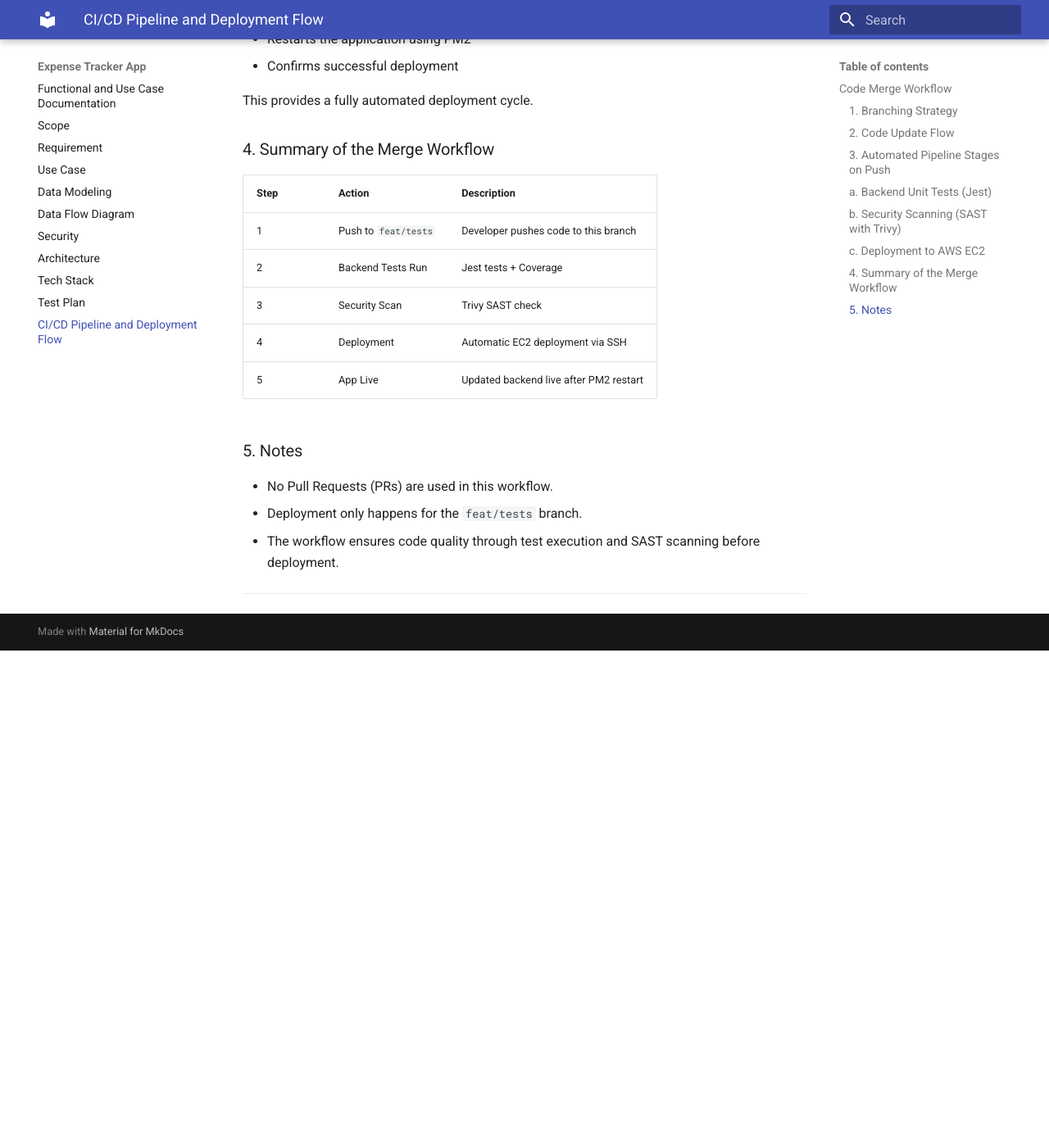
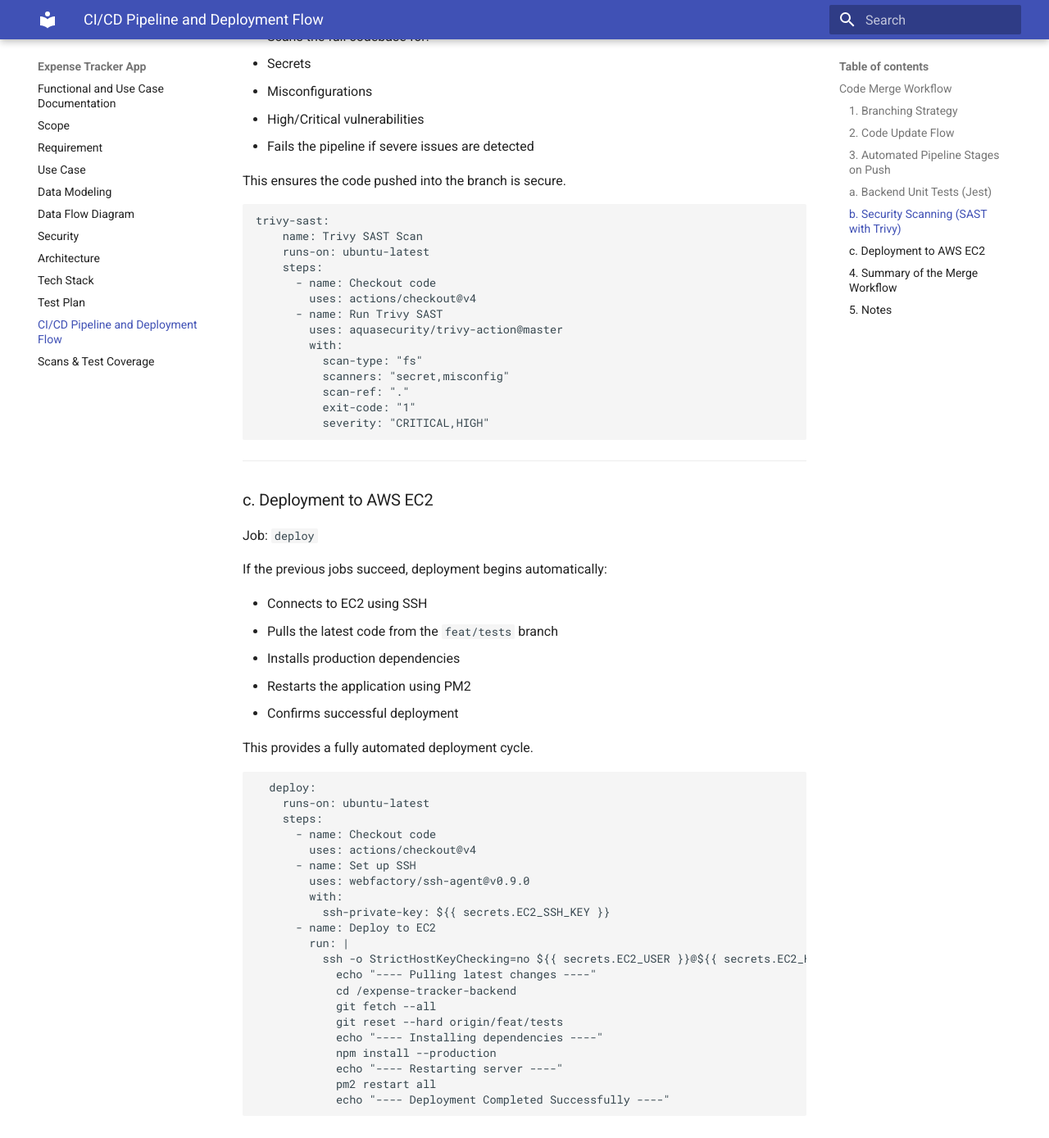
Before and after one commit to Karan-Asija-GKM-IT/expense-tracker-docs, an MkDocs documentation site: the page built from docs/Deployment.md, in a window 1280 px wide and 1400 px high, scrolled down 1793 px. Shown: the top 1389 px of the window at 82% size. Built offline with MkDocs 1.6.1 and Material for MkDocs 9.7.7, drawn with Linux system fonts in a browser that asks for light colours; before the commit the page ends 2587 px from its top, so only the background shows below that; some of the changed text lies outside the part shown.

Commit message:
feat: add scans documentation

````diff
--- a/docs/Deployment.md
+++ b/docs/Deployment.md
@@ -23,21 +23,46 @@
 
 When code is pushed to the branch, the following jobs run **automatically**:
 
----
 
-### **a. Backend Unit Tests (Jest)**
+### a. Backend Unit Tests (Jest)
 Job: `backend-tests`
 
 - Installs dependencies
 - Runs Jest test cases
 - Generates code coverage
 - Uploads coverage report to GitHub Actions Artifacts
+```
+jobs:
+  backend-tests:
+    name: Run Backend Tests
+    runs-on: ubuntu-latest
 
+    steps:
+      - name: Checkout Code
+        uses: actions/checkout@v4
+
+      - name: Setup Node
+        uses: actions/setup-node@v4
+        with:
+          node-version: 24.9.0
+
+      - name: Install Dependencies
+        run: npm install
+
+      - name: Run Jest Tests with Coverage
+        run: npm run test -- --coverage
+
+      - name: Upload Coverage Report
+        uses: actions/upload-artifact@v4
+        with:
+          name: backend-coverage-report
+          path: coverage
+```
 This ensures new changes do not break existing backend logic.
 
 ---
 
-### **b. Security Scanning (SAST with Trivy)**
+### b. Security Scanning (SAST with Trivy)
 Job: `trivy-sast`
 
 - Scans the full codebase for:
@@ -47,10 +72,25 @@
 - Fails the pipeline if severe issues are detected
 
 This ensures the code pushed into the branch is secure.
-
+```
+trivy-sast:
+    name: Trivy SAST Scan
+    runs-on: ubuntu-latest
+    steps:
+      - name: Checkout code
+        uses: actions/checkout@v4
+      - name: Run Trivy SAST
+        uses: aquasecurity/trivy-action@master
+        with:
+          scan-type: "fs"
+          scanners: "secret,misconfig"
+          scan-ref: "."
+          exit-code: "1"
+          severity: "CRITICAL,HIGH"
+```
 ---
 
-### **c. Deployment to AWS EC2**
+### c. Deployment to AWS EC2
 Job: `deploy`
 
 If the previous jobs succeed, deployment begins automatically:
@@ -62,8 +102,29 @@
 - Confirms successful deployment
 
 This provides a fully automated deployment cycle.
-
-
+```
+  deploy:
+    runs-on: ubuntu-latest
+    steps:
+      - name: Checkout code
+        uses: actions/checkout@v4
+      - name: Set up SSH
+        uses: webfactory/ssh-agent@v0.9.0
+        with:
+          ssh-private-key: ${{ secrets.EC2_SSH_KEY }}
+      - name: Deploy to EC2
+        run: |
+          ssh -o StrictHostKeyChecking=no ${{ secrets.EC2_USER }}@${{ secrets.EC2_HOST }} << 'EOF'
+            echo "---- Pulling latest changes ----"
+            cd /expense-tracker-backend
+            git fetch --all
+            git reset --hard origin/feat/tests
+            echo "---- Installing dependencies ----"
+            npm install --production
+            echo "---- Restarting server ----"
+            pm2 restart all
+            echo "---- Deployment Completed Successfully ----"
+```
 
 ### 4. Summary of the Merge Workflow
 
@@ -82,3 +143,5 @@
 - The workflow ensures code quality through test execution and SAST scanning before deployment.
 
 ---
+
+**Next:** [Scans & Test Coverage ->](Scans.md)
--- a/mkdocs.yml
+++ b/mkdocs.yml
@@ -11,6 +11,7 @@
   - Tech Stack: Tech-Stack.md
   - Test Plan: Test-Plan.md
   - CI/CD Pipeline and Deployment Flow: Deployment.md
+  - Scans & Test Coverage: Scans.md
 theme:
   name: material
 
````
Also changed, not shown: docs/Scans.md (added, +27 -0 lines), docs/Actions-report.png (added).
